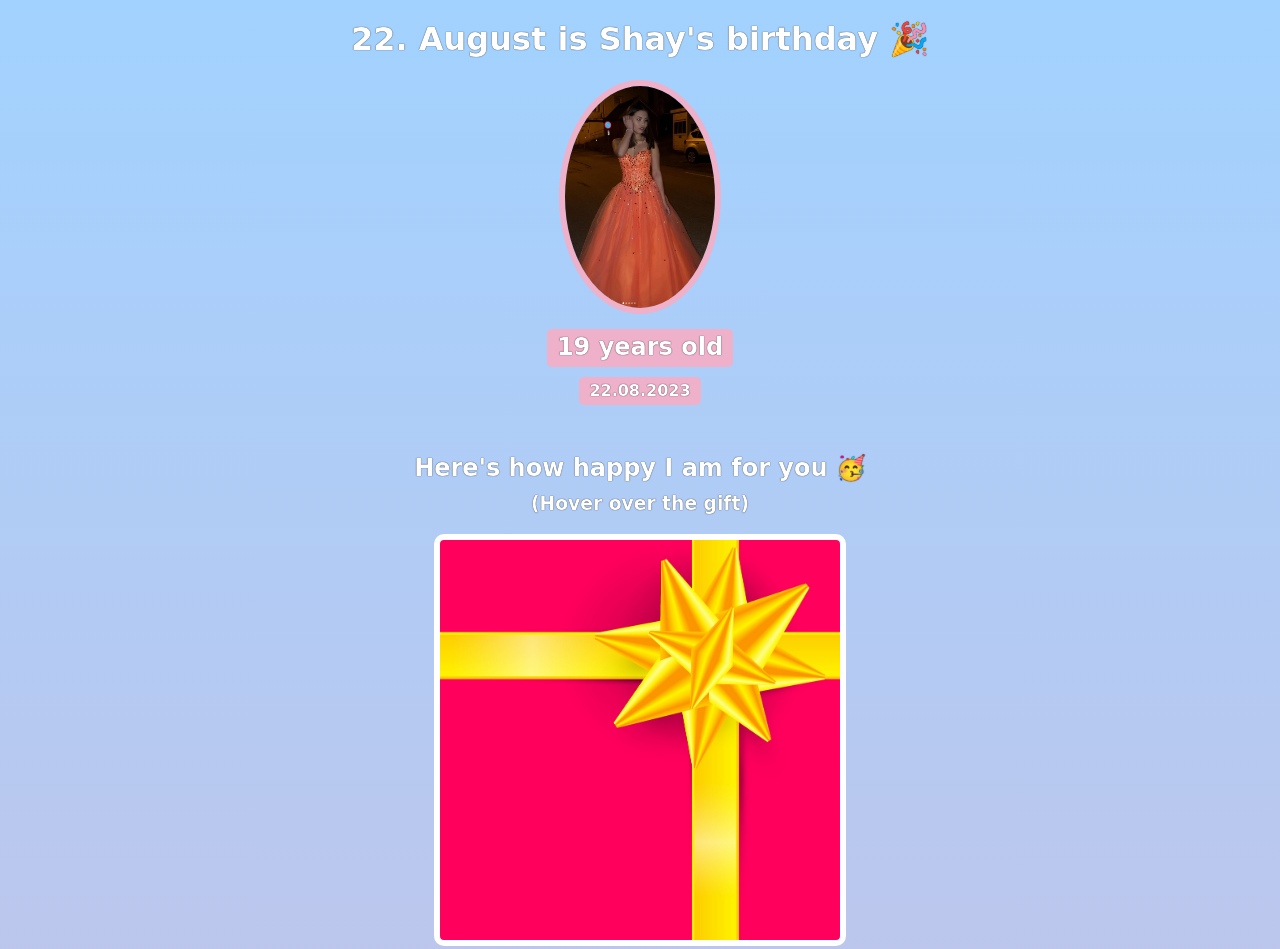
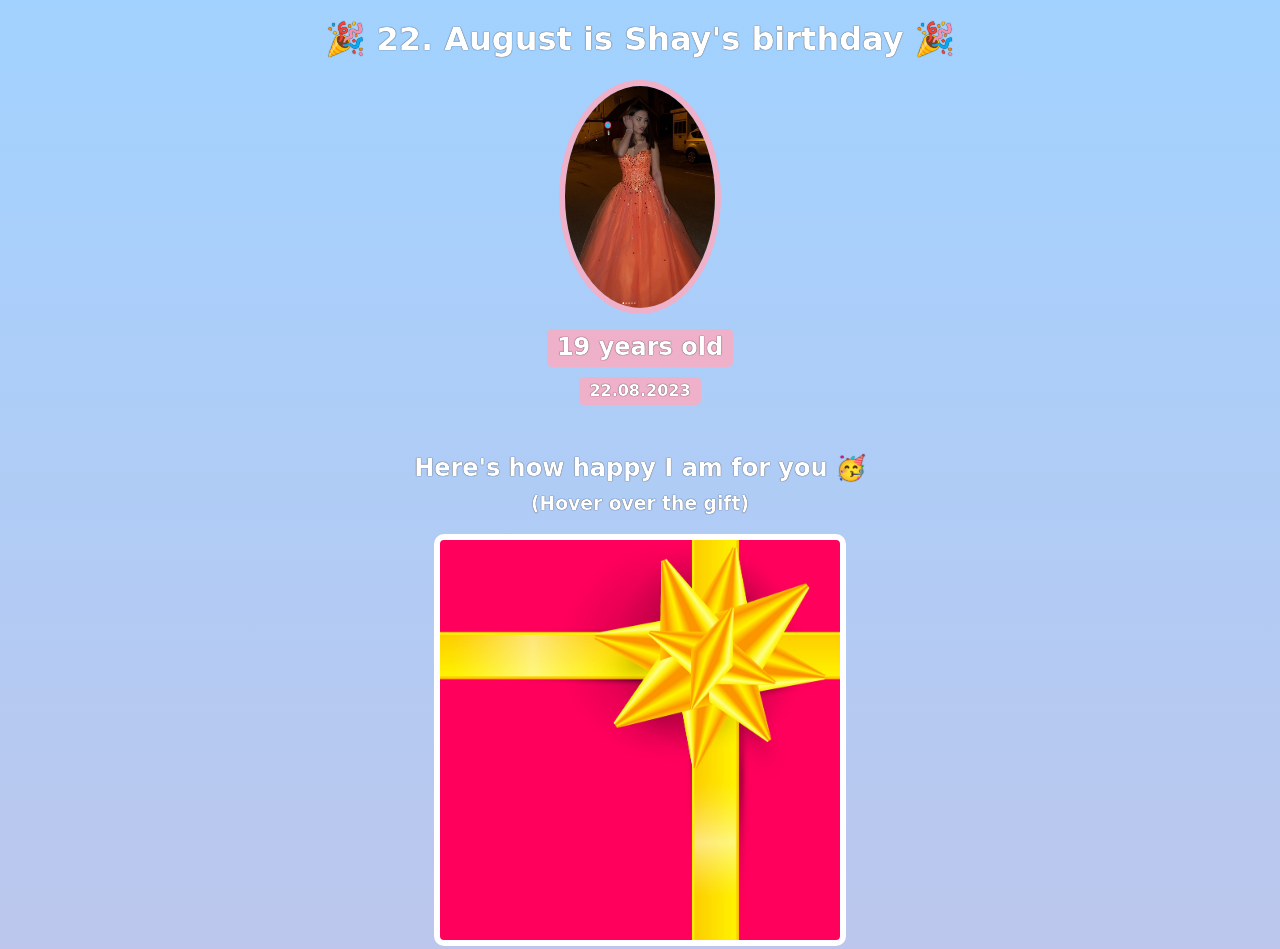
Before and after one commit to RealZasin/birthday-gift-site, a website built with Vite: page index.html in a window 1280 px wide. Shown: the top 949 px of the page. Built offline with nearby package versions, Linux system fonts and the light colour scheme; a web font is replaced by a local one.

Commit message:
Add an extra emojie in title

```diff
--- a/index.html
+++ b/index.html
@@ -7,7 +7,7 @@
     </head>
     <body>
         <div id="header">
-            <h1>22. August is Shay's birthday 🎉</h1>
+            <h1>🎉 22. August is Shay's birthday 🎉</h1>
             <img id="bff-img" src="images/shay.jpg">
             <h2 id="bday-age">19 years old</h2>
             <h4 id="bday-date">22.08.2023</h4>
```
